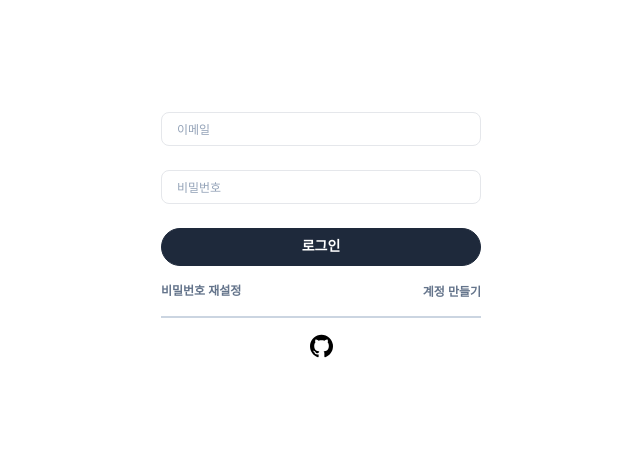
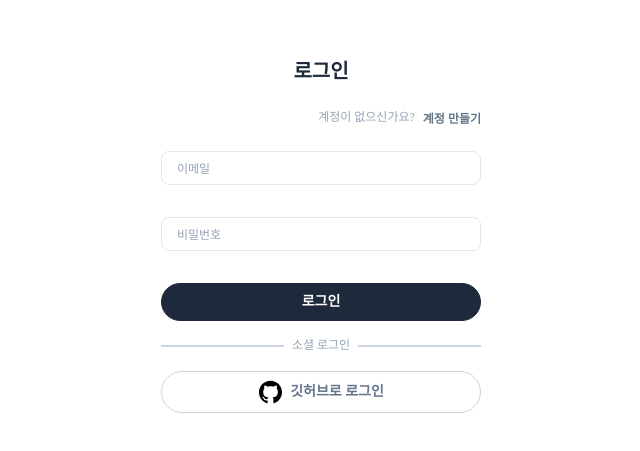
Before and after one commit to kidboi666/myBlog, a Next.js app: page /auth/signin in a window 1280 px wide. Shown: the part 165-616 px from the top of the page, without its empty margins (319-959 px from the left). Built offline with nearby package versions, Linux system fonts and the light colour scheme; no server answers; a web font is replaced by a local one.

Commit message:
feat : React Query 적용

```diff
--- a/pages/auth/signin.tsx
+++ b/pages/auth/signin.tsx
@@ -5,9 +5,14 @@ import { Button } from "@/src/components/shared/Button"
 import { signInSchema } from "@/src/lib/validators/auth"
 import { ISignInForm } from "@/src/models/auth"
 import { AuthForm } from "@/src/components/feature/auth/AuthForm"
-import { GithubButton } from "@/src/components/feature/auth/providers/GithubButton"
+
 import Link from "next/link"
 import { Line } from "@/src/components/shared/Line"
+import { GithubButton } from "@/src/components/feature/auth/GithubButton"
+import { Text } from "@/src/components/shared/Text"
+import { AppLayout } from "@/src/components/layout/AppLayout"
+import { Container } from "@/src/components/layout/Container"
+import { Title } from "@/src/components/shared/Title"
 
 const SignIn = () => {
   const {
@@ -30,7 +35,7 @@ const SignIn = () => {
     })
   }
 
-  const handleSignUpToGithub = async () => {
+  const handleSignInToGithub = async () => {
     const { data, error } = await supabase.auth.signInWithOAuth({
       provider: "github",
       options: {
@@ -40,11 +45,19 @@ const SignIn = () => {
   }
 
   return (
-    <div className="flex h-screen w-screen flex-col items-center justify-center gap-4 text-sm">
+    <div className="flex h-screen items-center justify-center">
       <form
         onSubmit={handleSubmit(handleSubmitSignIn)}
-        className="flex w-80 flex-col gap-4 text-sm"
+        className="flex w-80 flex-col gap-6 text-sm"
       >
+        <Title className="self-center">로그인</Title>
+        <div className="flex gap-2 self-end">
+          <Text variant="caption">계정이 없으신가요?</Text>
+          <Button variant="teritory" className="text-xs">
+            <Link href="/auth/signup">계정 만들기</Link>
+          </Button>
+        </div>
+        <div className="flex flex-col">
           <AuthForm
             name="이메일"
             type="email"
@@ -52,7 +65,9 @@ const SignIn = () => {
             dirtyField={dirtyFields.email}
             error={errors.email}
           />
+        </div>
 
+        <div className="flex flex-col">
           <AuthForm
             name="비밀번호"
             type="password"
@@ -60,17 +75,19 @@ const SignIn = () => {
             dirtyField={dirtyFields.password}
             error={errors.password}
           />
-
+        </div>
         <Button isSubmit>로그인</Button>
-        <div className="flex justify-between text-xs">
-          <Button variant="teritory">비밀번호 재설정</Button>
-          <Button variant="teritory">
-            <Link href="/auth/signup">계정 만들기</Link>
-          </Button>
+        <div className="relative">
+          <Line className="border-[0.1px]" />
+          <Text
+            variant="caption"
+            className="absolute -top-2 left-1/2 -translate-x-1/2 bg-white px-2"
+          >
+            소셜 로그인
+          </Text>
         </div>
-        <Line className="border-[0.1px]" />
+        <GithubButton onSignUpToGithub={handleSignInToGithub}>깃허브로 로그인</GithubButton>
       </form>
-      <GithubButton onSignUpToGithub={handleSignUpToGithub} />
     </div>
   )
 }
--- a/pages/index.tsx
+++ b/pages/index.tsx
@@ -15,6 +15,9 @@ import { Introduce } from "@/src/components/feature/intro/Introduce"
 import { Card } from "@/src/components/shared/Card"
 import { Button } from "@/src/components/shared/Button"
 import { TextInput } from "@/src/components/shared/TextInput"
+import { useQuery } from "@tanstack/react-query"
+import { meService } from "@/src/services/auth/meService"
+import { postService } from "@/src/services/post/postService"
 
 const Home = () => {
   const [title, onChangeTitle] = useInput("")
@@ -22,21 +25,8 @@ const Home = () => {
   const [category, onChangeCategory] = useInput("REACT")
   const [image, setImage] = useState<File | null>()
   const [preview, setPreview] = useState("")
-  const [postList, setPostList] = useState<Tables<"post">[]>()
-  const [me, setMe] = useState<any>(null)
-
-  const checkLogin = async () => {
-    const authInfo = supabase.auth.getSession()
-    const { session } = (await authInfo).data
-    setMe(session)
-  }
-
-  const getAllPost = async () => {
-    const { data: cardList } = await supabase.from("post").select()
-    if (!cardList) return
-
-    setPostList(cardList)
-  }
+  const { data: me } = useQuery(meService.queryOptions())
+  const { data: postList } = useQuery(postService.queryOptions())
 
   const addPost = async () => {
     const { data } = await supabase.storage
@@ -53,11 +43,6 @@ const Home = () => {
       setImage(file)
     }
   }
-
-  useEffect(() => {
-    getAllPost()
-    checkLogin()
-  }, [])
 
   return (
     <AppLayout Header={<Header />} Footer={<Footer />}>
--- a/src/components/feature/auth/providers/GithubButton.tsx
+++ b/src/components/feature/auth/GithubButton.tsx
@@ -1,16 +1,13 @@
 import { Button } from "@/src/components/shared/Button"
+import { PropsWithChildren } from "react"
 
 interface Props {
   onSignUpToGithub: () => void
 }
 
-export const GithubButton = ({ onSignUpToGithub }: Props) => {
+export const GithubButton = ({ onSignUpToGithub, children }: PropsWithChildren<Props>) => {
   return (
-    <Button
-      variant="teritory"
-      onClick={onSignUpToGithub}
-      className="justify-self-center text-slate-500"
-    >
+    <Button variant="secondary" onClick={onSignUpToGithub} className="w-full justify-self-center">
       <svg
         aria-hidden="true"
         height="24"
@@ -22,6 +19,7 @@ export const GithubButton = ({ onSignUpToGithub }: Props) => {
       >
         <path d="M12.5.75C6.146.75 1 5.896 1 12.25c0 5.089 3.292 9.387 7.863 10.91.575.101.79-.244.79-.546 0-.273-.014-1.178-.014-2.142-2.889.532-3.636-.704-3.866-1.35-.13-.331-.69-1.352-1.18-1.625-.402-.216-.977-.748-.014-.762.906-.014 1.553.834 1.769 1.179 1.035 1.74 2.688 1.25 3.349.948.1-.747.402-1.25.733-1.538-2.559-.287-5.232-1.279-5.232-5.678 0-1.25.445-2.285 1.178-3.09-.115-.288-.517-1.467.115-3.048 0 0 .963-.302 3.163 1.179.92-.259 1.897-.388 2.875-.388.977 0 1.955.13 2.875.388 2.2-1.495 3.162-1.179 3.162-1.179.633 1.581.23 2.76.115 3.048.733.805 1.179 1.825 1.179 3.09 0 4.413-2.688 5.39-5.247 5.678.417.36.776 1.05.776 2.128 0 1.538-.014 2.774-.014 3.162 0 .302.216.662.79.547C20.709 21.637 24 17.324 24 12.25 24 5.896 18.854.75 12.5.75Z" />
       </svg>
+      {children}
     </Button>
   )
 }
--- a/src/components/feature/nav/ArticleMenu.tsx
+++ b/src/components/feature/nav/ArticleMenu.tsx
@@ -61,14 +61,14 @@ export const ArticleMenu = ({ targetRef, isOpenMenu, isAnimation, onAnimationEnd
         ref={targetRef}
         onAnimationEnd={onAnimationEnd}
         className={cn(
-          "fixed right-0 top-8 z-40 size-fit rounded-t-none bg-slate-100 pb-2 pt-12 xl:pl-10",
+          "fixed right-0 top-12 z-40 size-fit rounded-t-none bg-slate-100 pb-2 pt-12 md:pl-10",
           isAnimation ? "animate-slideDown" : "animate-slideUp",
         )}
       >
-        <List className="flex gap-20 md:gap-40">
+        <List className="flex gap-14">
           <List.Row className="relative">
             <Button
-              variant="secondary"
+              variant="teritory"
               className="gap-2 text-sm"
               onClick={() => handleOpenMenu("blog")}
             >
@@ -88,7 +88,7 @@ export const ArticleMenu = ({ targetRef, isOpenMenu, isAnimation, onAnimationEnd
           </List.Row>
           <List.Row className="relative">
             <Button
-              variant="secondary"
+              variant="teritory"
               className="gap-2 text-sm"
               onClick={() => handleOpenMenu("portfolio")}
             >
@@ -108,7 +108,7 @@ export const ArticleMenu = ({ targetRef, isOpenMenu, isAnimation, onAnimationEnd
           </List.Row>
           <List.Row>
             <Button
-              variant="secondary"
+              variant="teritory"
               className="text-sm"
               onClick={() => {
                 return null
--- a/src/components/feature/nav/SectionMenu.tsx
+++ b/src/components/feature/nav/SectionMenu.tsx
@@ -16,7 +16,7 @@ export const SectionMenu = ({ menuList, isAnimation, onAnimationEnd, className }
       lang="en"
       onAnimationEnd={onAnimationEnd}
       className={cn(
-        "fixed right-0 top-16 z-30 size-fit rounded-t-none bg-slate-200 px-10 pb-2 xl:px-20",
+        "fixed right-0 top-[84px] z-30 size-fit rounded-t-none bg-slate-200 pb-2",
         isAnimation ? "animate-slideDown" : "animate-slideUp",
         className,
       )}
@@ -24,7 +24,7 @@ export const SectionMenu = ({ menuList, isAnimation, onAnimationEnd, className }
       <List className="flex gap-4">
         {menuList?.map((menu) => (
           <List.Row key={menu.id}>
-            <Button variant="secondary" className="text-sm">
+            <Button variant="teritory" className="text-sm">
               {menu.name}
             </Button>
           </List.Row>
--- a/src/components/layout/Header/Header.tsx
+++ b/src/components/layout/Header/Header.tsx
@@ -1,3 +1,4 @@
+import Link from "next/link"
 import { useState } from "react"
 import useAnimation from "@/src/hooks/useAnimation"
 import useClickOutside from "@/src/hooks/useClickOutside"
@@ -7,7 +8,6 @@ import { ArticleMenu } from "../../feature/nav/ArticleMenu"
 import { Title } from "../../shared/Title/Title"
 import { Button } from "../../shared/Button"
 import { SearchBar } from "../../feature/nav/SearchBar"
-import Link from "next/link"
 
 export const Header = () => {
   const [isOpenSearch, setOpenSearch] = useState(false)
--- a/src/components/shared/Button/Button.tsx
+++ b/src/components/shared/Button/Button.tsx
@@ -15,12 +15,12 @@ const buttonVariants = cva(
     variants: {
       active: {
         primary: "bg-slate-800 px-6 py-2 hover:bg-slate-300 hover:text-slate-800",
-        secondary: "border-slate-300 bg-slate-300 px-6 py-2 hover:bg-slate-800 hover:text-white",
-        teritory: "border-none text-slate-500 hover:underline",
+        secondary: "border-slate-300 px-6 py-2 text-slate-500 hover:bg-slate-300 hover:text-white",
+        teritory: "border-none text-slate-500 hover:text-slate-600 hover:underline",
         icon: "border-none text-slate-500 hover:text-slate-600",
       },
       disabled: {
-        primary: "border-slate-300 bg-slate-200 px-6 py-2",
+        primary: "border-slate-300 bg-slate-300 px-6 py-2",
         secondary: "",
         teritory: "",
         icon: "",
--- /dev/null
+++ b/src/services/auth/meService.ts
@@ -0,0 +1,15 @@
+import { supabase } from "@/src/lib/Supabase";
+import { queryOptions } from "@tanstack/react-query";
+
+export const meService = {
+  queryKey: ['me'],
+  queryOptions: () => queryOptions({
+    queryKey: ['me'],
+    queryFn: async () => {
+      const authInfo = await supabase.auth.getSession()
+      const { session } = authInfo.data
+
+      return session
+    }
+  })
+}
--- /dev/null
+++ b/src/services/post/postService.ts
@@ -0,0 +1,14 @@
+import { supabase } from "@/src/lib/Supabase";
+import { Tables } from "@/src/models/supabase";
+import { queryOptions } from "@tanstack/react-query";
+
+export const postService = {
+  queryKey: ['post'],
+  queryOptions: () => queryOptions<Tables<"post">[]>({
+    queryKey: ['post'],
+    queryFn: async () => {
+      const { data } = await supabase.from("post").select()
+      return data as Tables<'post'>[]
+    }
+  })
+}
```
Also changed, not shown: pages/auth/signup.tsx (+34 -5 lines). Lines whose indentation alone changed are shown as unchanged.
